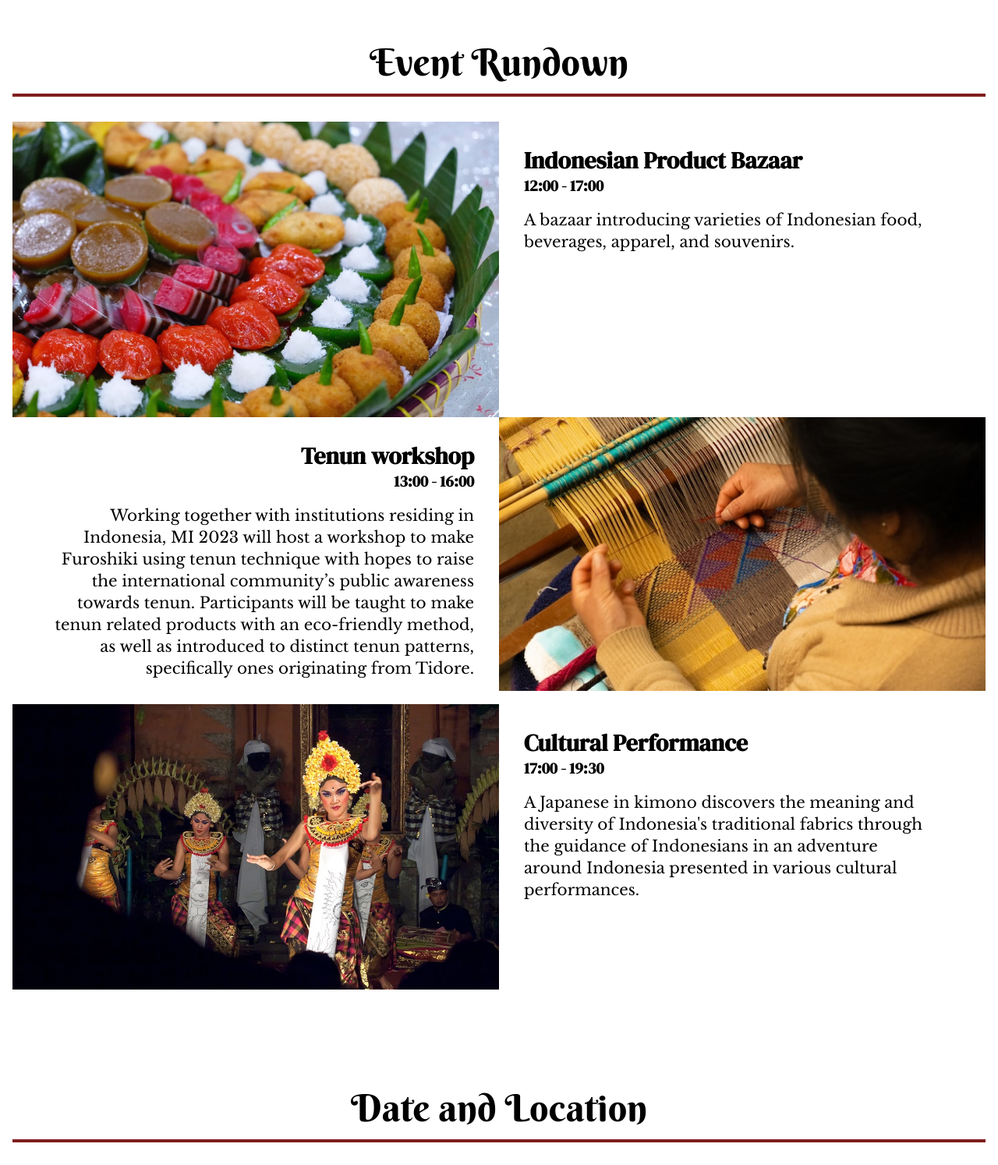
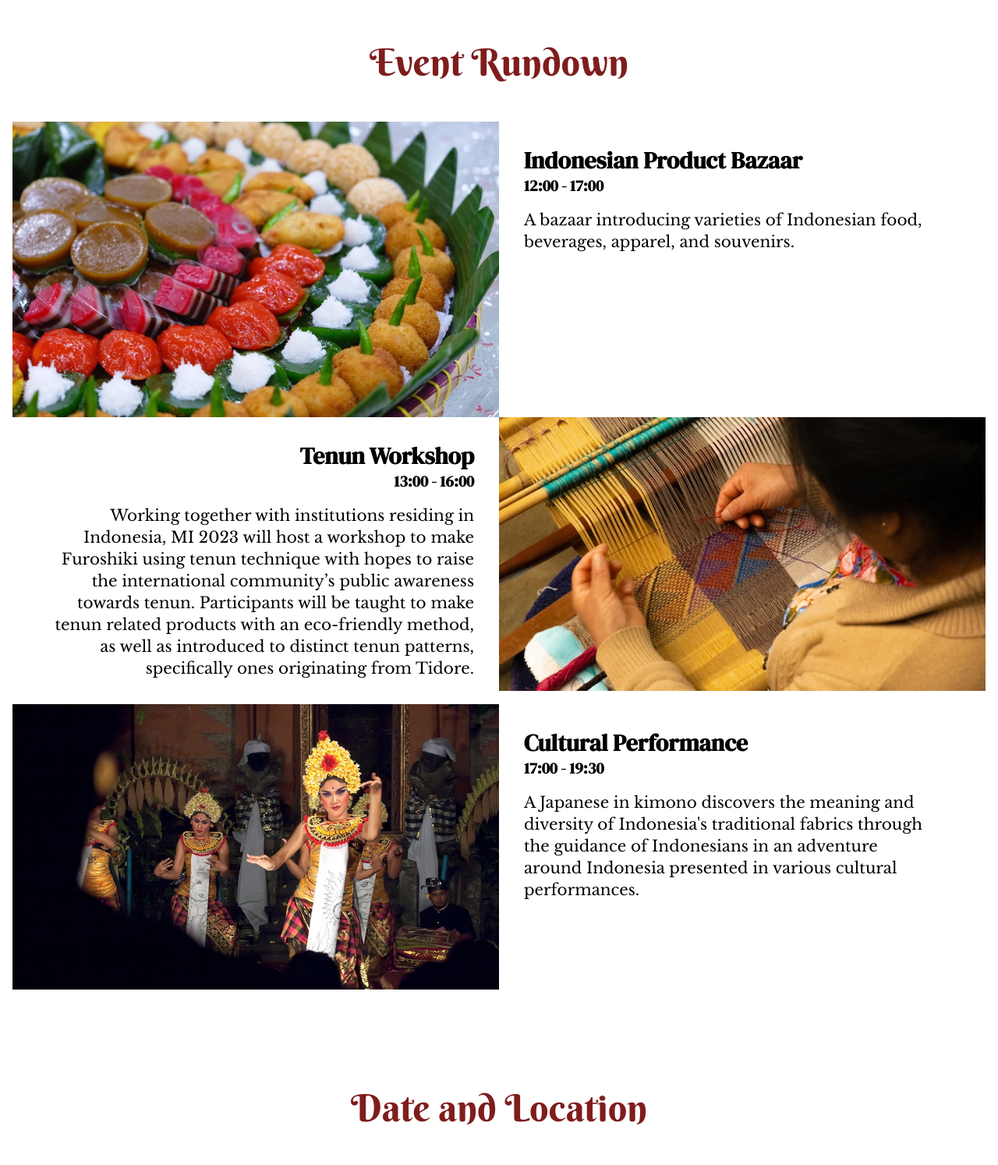
Before and after one commit to ppikyoto/ppi-ks, a Gatsby site: page /malamindonesia2023 in a window 1280 px wide. Shown: the part 804-2298 px from the top of the page at 78% size. Built offline with nearby package versions, Linux system fonts and the light colour scheme; Gatsby itself is replaced by a stand-in of ours.

Commit message:
updated rundown section

```diff
--- a/src/pages/malamindonesia2023.js
+++ b/src/pages/malamindonesia2023.js
@@ -27,7 +27,7 @@
 
         {/* Event rundown */}
         <div className="container mx-auto p-4">
-          <h2 className="md:text-5xl text-3xl text-black text-center font-accent font-medium mb-8 mx-auto pb-4 pt-8 border-b-4 border-primary">Event Rundown</h2>
+          <h2 className="md:text-5xl text-3xl text-primary text-center font-accent font-medium mb-8 mx-auto pb-4 pt-8 border-b-4 border-white">Event Rundown</h2>
           <div className="grid md:grid-cols-2">
             <div>
               <img src={image1} className="w-full" alt="cta"/>
@@ -43,7 +43,7 @@
               <img src={image2} className="w-full" alt="cta"/>
             </div>
             <div className="p-8">
-              <h3 className="md:text-3xl text-2xl text-right font-display font-bold">Tenun workshop</h3>
+              <h3 className="md:text-3xl text-2xl text-right font-display font-bold">Tenun Workshop</h3>
               <p className="md:text-xl text-md text-right font-display font-bold">13:00 - 16:00</p>
               <p className="md:text-xl text-md text-right font-serif mt-4">Working together with institutions residing in Indonesia, MI 2023 will host a workshop to make Furoshiki using tenun technique with hopes to raise the international community’s public awareness towards tenun. Participants will be taught to make tenun related products with an eco-friendly method, as well as introduced to distinct tenun patterns, specifically ones originating from Tidore.</p>
             </div>
@@ -65,7 +65,7 @@
 
         {/* Date and location */}
         <div className="container mx-auto p-4">
-          <h2 className="md:text-5xl text-3xl text-black text-center font-accent font-medium mb-8 mx-auto pb-4 pt-8 border-b-4 border-primary">Date and Location</h2>
+          <h2 className="md:text-5xl text-3xl text-primary text-center font-accent font-medium mb-8 mx-auto pb-4 pt-8 border-b-4 border-white">Date and Location</h2>
           <div className="grid grid md:grid-cols-2">
             <div className="hidden md:inline">
               <iframe src="https://www.google.com/maps/embed?pb=!1m18!1m12!1m3!1d3267.836150852511!2d135.7854501152099!3d35.01080648035603!2m3!1f0!2f0!3f0!3m2!1i1024!2i768!4f13.1!3m3!1m2!1s0x600108de2db4d293%3A0x5d95201632b7c49b!2sKyoto%20International%20Community%20House%20(kokoka)!5e0!3m2!1sen!2sjp!4v1677590116169!5m2!1sen!2sjp" width="600" height="450" allowfullscreen="" loading="lazy" referrerpolicy="no-referrer-when-downgrade" title="kokoka map" className="rounded-2xl"></iframe>
@@ -82,7 +82,7 @@
 
         {/* Register here */}
         <div className="grid grid-cols-1 gap-4 container mx-auto bg-mi2023bg bg-cover px-6 md:px-12 py-12 md:rounded-3xl items-center" id="register-here">
-          <h2 className="text-3xl md:text-4xl font-serif font-bold md:px-6">Register now</h2>
+          <h2 className="text-3xl md:text-4xl font-accent md:px-6">Register now</h2>
           <p className="text-md md:text-xl md:px-6 mb-4">For registration please kindly reach out to our designated contact persons.</p>
           <div className="grid md:grid-cols-2 gap-6">
             <div className="bg-white rounded-2xl p-6">
@@ -105,6 +105,7 @@
 
         </div>
 
+
         </main>
     </Layout>
   )
```
